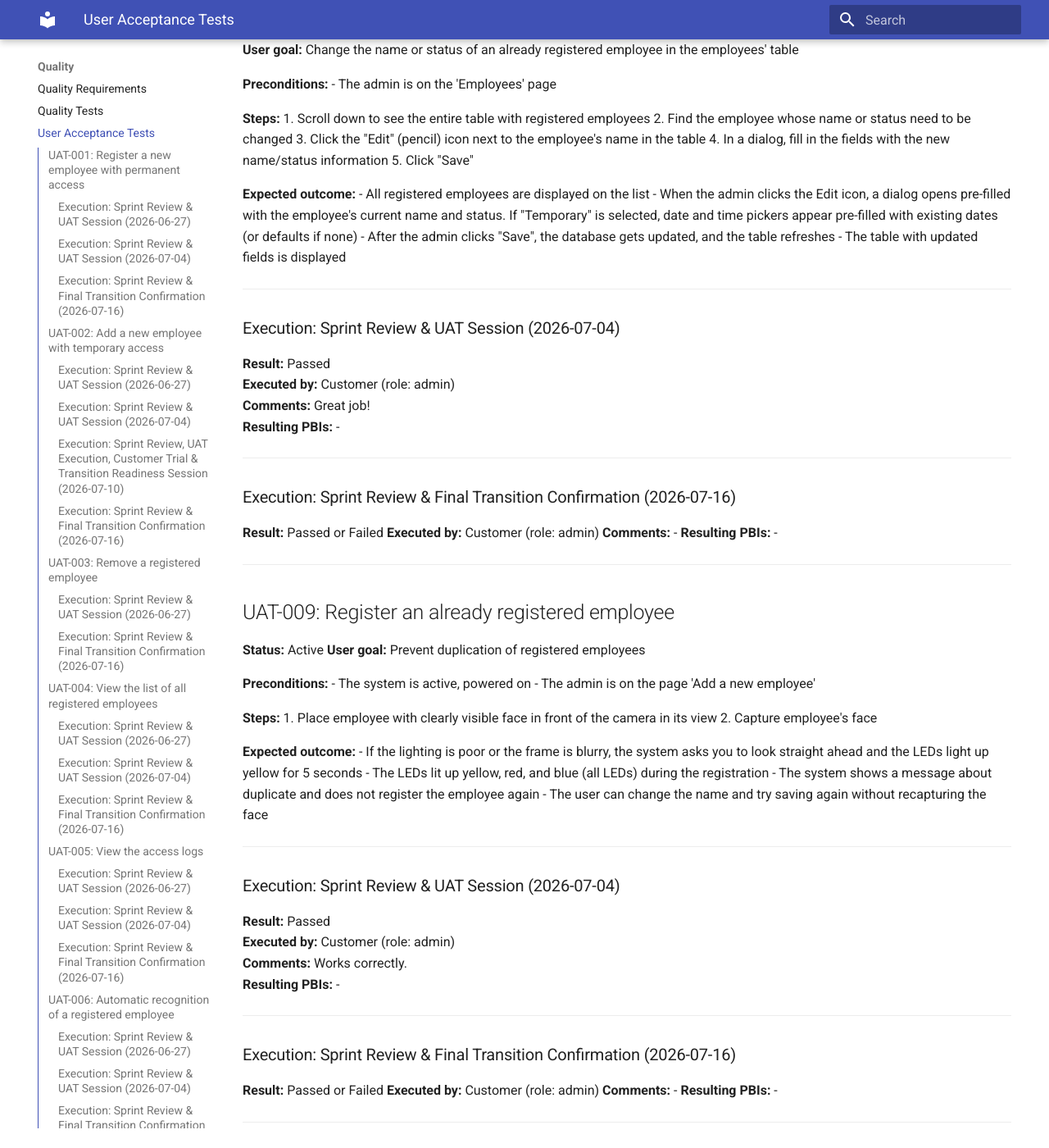
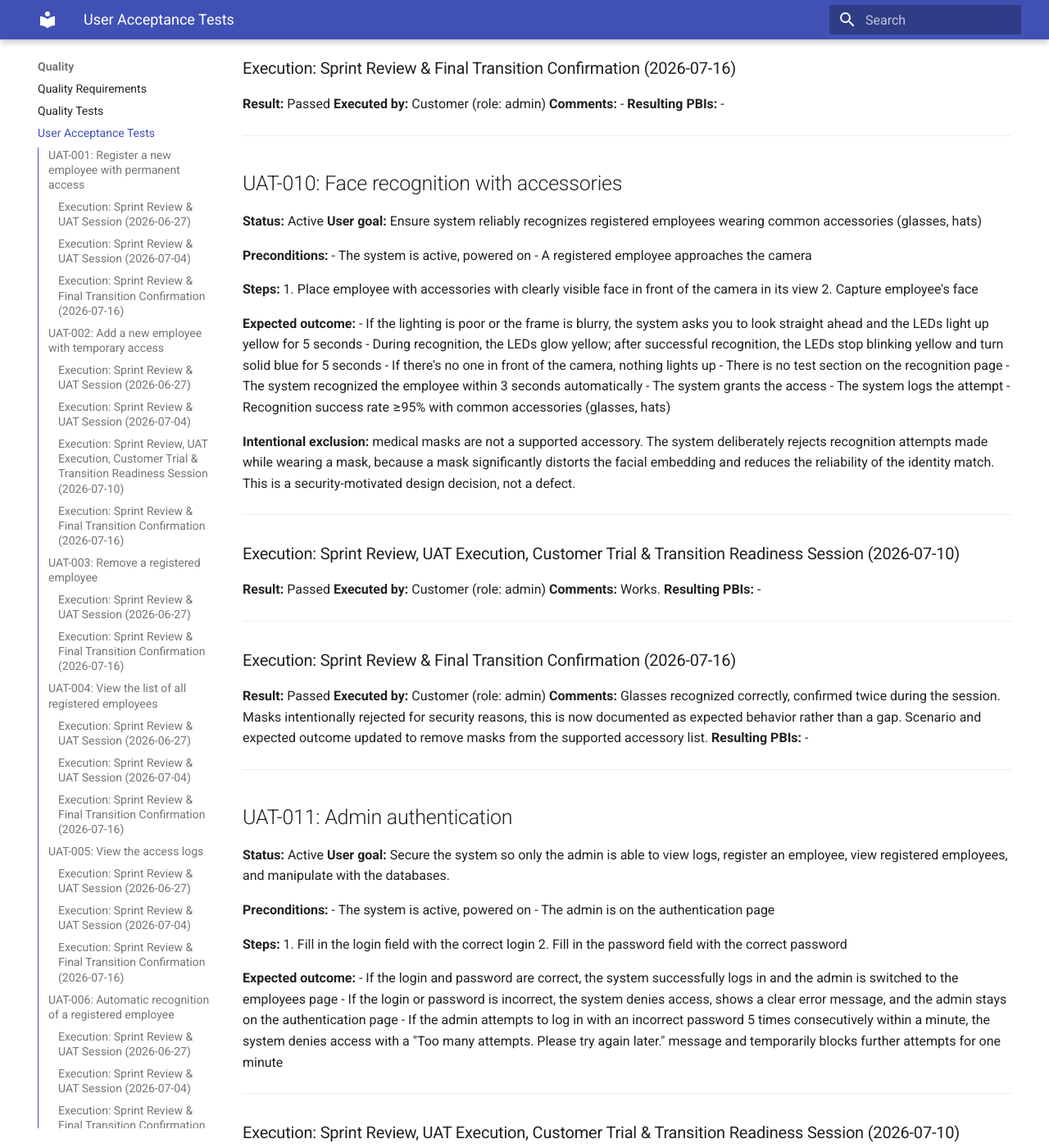
Before and after one commit to Innopolis-Robotics-Society/FaceGuardV3, an MkDocs documentation site: the page built from docs/user-acceptance-tests.md, in a window 1280 px wide and 1400 px high, scrolled down 6922 px. Shown: the whole window at 82% size. Built offline with MkDocs 1.6.1 and Material for MkDocs 9.7.7, drawn with Linux system fonts in a browser that asks for light colours; some of the changed text lies outside the part shown.

Commit message:
Update user acceptance tests with corrections and clarifications

```diff
--- a/docs/user-acceptance-tests.md
+++ b/docs/user-acceptance-tests.md
@@ -37,15 +37,15 @@
 
 **Result:** Passed
 **Executed by:** Customer (role: admin)
-**Comments:**  The system shall be faster.
+**Comments:** The system shall be faster.
 **Resulting PBIs:** [#171](https://github.com/Innopolis-Robotics-Society/FaceGuardV3/issues/171)
 
 ---
 ### Execution: Sprint Review & Final Transition Confirmation (2026-07-16)
 
-**Result:** Passed or Failed
+**Result:** Passed
 **Executed by:** Customer (role: admin)
-**Comments:** -
+**Comments:** Registration demonstrated live. Slower on Raspberry Pi than on a laptop, otherwise works as expected. Camera resolution fixed at 640x480 to preserve recognition accuracy.
 **Resulting PBIs:** -
 
 ---
@@ -73,8 +73,9 @@
 - The employee was registered
 - The system recognizes them during the allowed period
 - The name, registration date, the type of the access (status), start date and time, and expiration date and time are displayed in the list of all registered employees on the page 'Employees'
-- Input time is validated
+- Input time is validated; past dates are rejected
 - After the expiration date and time, the access for that employee is automatically removed, and the system rejects the attempt
+
 ---
 
 ### Execution: Sprint Review & UAT Session (2026-06-27)
@@ -103,13 +104,12 @@
 ---
 ### Execution: Sprint Review & Final Transition Confirmation (2026-07-16)
 
-**Result:** Passed or Failed
+**Result:** Passed
 **Executed by:** Customer (role: admin)
-**Comments:** -
+**Comments:** Date validation now confirmed working.
 **Resulting PBIs:** -
 
 ---
-
 
 ## UAT-003: Remove a registered employee
 
@@ -140,7 +140,7 @@
 ---
 ### Execution: Sprint Review & Final Transition Confirmation (2026-07-16)
 
-**Result:** Passed or Failed
+**Result:** Passed
 **Executed by:** Customer (role: admin)
 **Comments:** -
 **Resulting PBIs:** -
@@ -184,9 +184,9 @@
 ---
 ### Execution: Sprint Review & Final Transition Confirmation (2026-07-16)
 
-**Result:** Passed or Failed
+**Result:** Passed
 **Executed by:** Customer (role: admin)
-**Comments:** -
+**Comments:** All demonstrated and confirmed working.
 **Resulting PBIs:** -
 
 ---
@@ -229,7 +229,7 @@
 ---
 ### Execution: Sprint Review & Final Transition Confirmation (2026-07-16)
 
-**Result:** Passed or Failed
+**Result:** Passed
 **Executed by:** Customer (role: admin)
 **Comments:** -
 **Resulting PBIs:** -
@@ -278,7 +278,7 @@
 ---
 ### Execution: Sprint Review & Final Transition Confirmation (2026-07-16)
 
-**Result:** Passed or Failed
+**Result:** Passed
 **Executed by:** Customer (role: admin)
 **Comments:** -
 **Resulting PBIs:** -
@@ -326,9 +326,9 @@
 ---
 ### Execution: Sprint Review & Final Transition Confirmation (2026-07-16)
 
-**Result:** Passed or Failed
+**Result:** Passed
 **Executed by:** Customer (role: admin)
-**Comments:** -
+**Comments:** Anti-spoofing tested specifically: a photograph presented to the camera instead of a real face was correctly rejected. A live unregistered person was not separately tested this session; the underlying rejection path is the same as verified in earlier sessions.
 **Resulting PBIs:** -
 
 ---
@@ -366,7 +366,7 @@
 ---
 ### Execution: Sprint Review & Final Transition Confirmation (2026-07-16)
 
-**Result:** Passed or Failed
+**Result:** Passed
 **Executed by:** Customer (role: admin)
 **Comments:** -
 **Resulting PBIs:** -
@@ -402,7 +402,7 @@
 ---
 ### Execution: Sprint Review & Final Transition Confirmation (2026-07-16)
 
-**Result:** Passed or Failed
+**Result:** Passed
 **Executed by:** Customer (role: admin)
 **Comments:** -
 **Resulting PBIs:** -
@@ -430,7 +430,9 @@
 - The system recognized the employee within 3 seconds automatically
 - The system grants the access
 - The system logs the attempt
-- Recognition success rate ≥95% with common accessories
+- Recognition success rate ≥95% with common accessories (glasses, hats)
+
+**Intentional exclusion:** medical masks are not a supported accessory. The system deliberately rejects recognition attempts made while wearing a mask, because a mask significantly distorts the facial embedding and reduces the reliability of the identity match. This is a security-motivated design decision, not a defect.
 
 ---
 ### Execution: Sprint Review, UAT Execution, Customer Trial & Transition Readiness Session (2026-07-10)
@@ -443,9 +445,9 @@
 ---
 ### Execution: Sprint Review & Final Transition Confirmation (2026-07-16)
 
-**Result:** Passed or Failed
+**Result:** Passed
 **Executed by:** Customer (role: admin)
-**Comments:** -
+**Comments:** Glasses recognized correctly, confirmed twice during the session. Masks intentionally rejected for security reasons, this is now documented as expected behavior rather than a gap. Scenario and expected outcome updated to remove masks from the supported accessory list.
 **Resulting PBIs:** -
 
 ---
@@ -466,7 +468,8 @@
 **Expected outcome:**
 - If the login and password are correct, the system successfully logs in and the admin is switched to the employees page
 - If the login or password is incorrect, the system denies access, shows a clear error message, and the admin stays on the authentication page
-- If the admin attempts to log in with an incorrect password 5 times consecutively within a minute, the system denies access with a "Too many attempts. Please try again later." message and temporarily blocks further attempts
+- If the admin attempts to log in with an incorrect password 5 times consecutively within a minute, the system denies access with a "Too many attempts. Please try again later." message and temporarily blocks further attempts for one minute
+
 ---
 ### Execution: Sprint Review, UAT Execution, Customer Trial & Transition Readiness Session (2026-07-10)
 
@@ -478,9 +481,9 @@
 ---
 ### Execution: Sprint Review & Final Transition Confirmation (2026-07-16)
 
-**Result:** Passed or Failed
+**Result:** Passed
 **Executed by:** Customer (role: admin)
-**Comments:** -
+**Comments:** Works.
 **Resulting PBIs:** -
 
 ---
@@ -515,7 +518,7 @@
 ---
 ### Execution: Sprint Review & Final Transition Confirmation (2026-07-16)
 
-**Result:** Passed or Failed
+**Result:** Passed
 **Executed by:** Customer (role: admin)
 **Comments:** -
 **Resulting PBIs:** -
```
Also changed, not shown: other parts of docs/user-acceptance-tests.md (+1 -1 lines).
